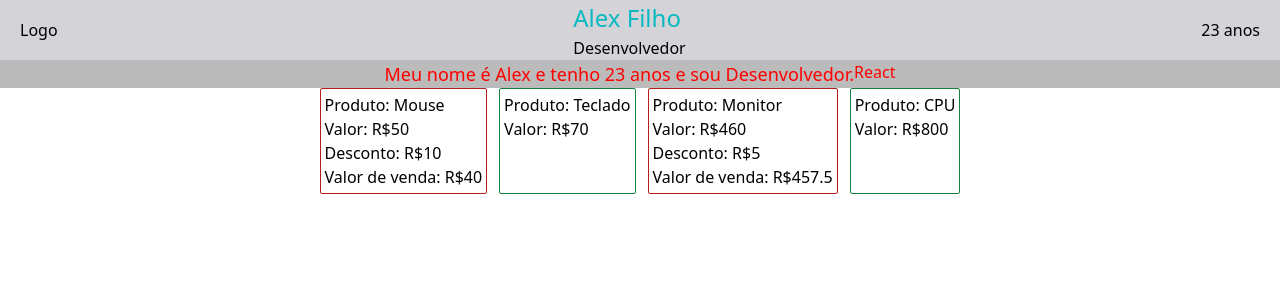
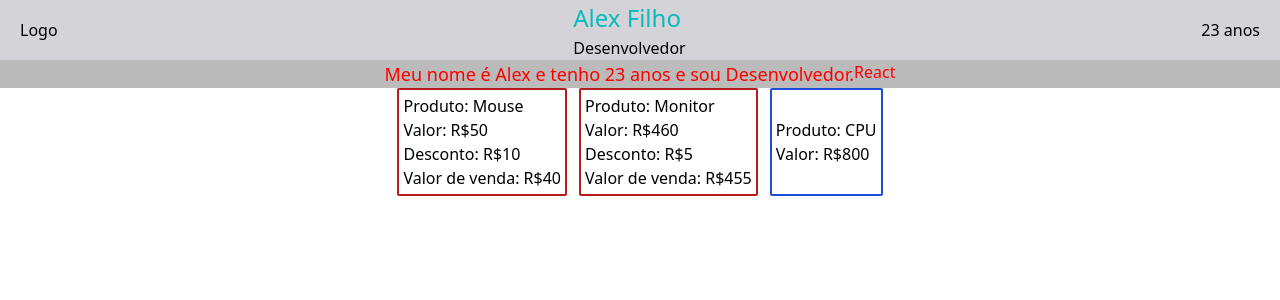
Before and after one commit to alexfilhoo/study-next-js, a Next.js app in the folder primeiroprojeto/: page / in a window 1280 px wide. Shown: the top 300 px of the page. Built offline with nearby package versions, Linux system fonts and the light colour scheme.

Commit message:
feat: usando map para mostrar os produtos e condiocionando o map com if

```diff
--- a/primeiroprojeto/src/components/Card.tsx
+++ b/primeiroprojeto/src/components/Card.tsx
@@ -8,8 +8,8 @@ interface CardProps {
 export default function Card(props: CardProps) {
   return (
     <div
-      className={`flex flex-col border ${
-        props.desconto > 0 ? "border-red-700" : "border-green-700"
+      className={`flex justify-center flex-col border-2 ${
+        props.desconto > 0 ? "border-red-700" : "border-blue-700"
       } rounded-sm p-1`}
     >
       <p>Produto: {props.produto}</p>
--- a/primeiroprojeto/src/pages/index.tsx
+++ b/primeiroprojeto/src/pages/index.tsx
@@ -11,6 +11,13 @@ let idade = 23;
 function texto() {
   return `Meu nome é ${nome} e tenho ${idade} anos e sou ${profissao}.`;
 }
+
+const produtos = [
+  { produto: "Mouse", valor: 50, desconto: 10, disponivel: true },
+  { produto: "Teclado", valor: 70, desconto: 0, disponivel: false },
+  { produto: "Monitor", valor: 460, desconto: 5, disponivel: true },
+  { produto: "CPU", valor: 800, desconto: 0, disponivel: true },
+];
 
 function calcDesc(valor: number, desconto: number) {
   return valor - desconto;
@@ -28,10 +35,18 @@ export default function Home() {
         <p style={{ color: "#f00", backgroundColor: "#bbb" }}>React</p>
       </div>
       <div className="flex justify-center gap-3">
-        <Card produto={"Mouse"} valor={50} desconto={10} funcao={calcDesc} />
-        <Card produto={"Teclado"} valor={70} desconto={0} funcao={calcDesc} />
-        <Card produto={"Monitor"} valor={460} desconto={5} funcao={calcDesc2} />
-        <Card produto={"CPU"} valor={800} desconto={0} funcao={calcDesc2} />
+        {produtos.map((item, index) => {
+          if (item.disponivel)
+            return (
+              <Card
+                key={index}
+                produto={item.produto}
+                valor={item.valor}
+                desconto={item.desconto}
+                funcao={item.desconto > 0 ? calcDesc : calcDesc2}
+              />
+            );
+        })}
       </div>
     </>
   );
```
